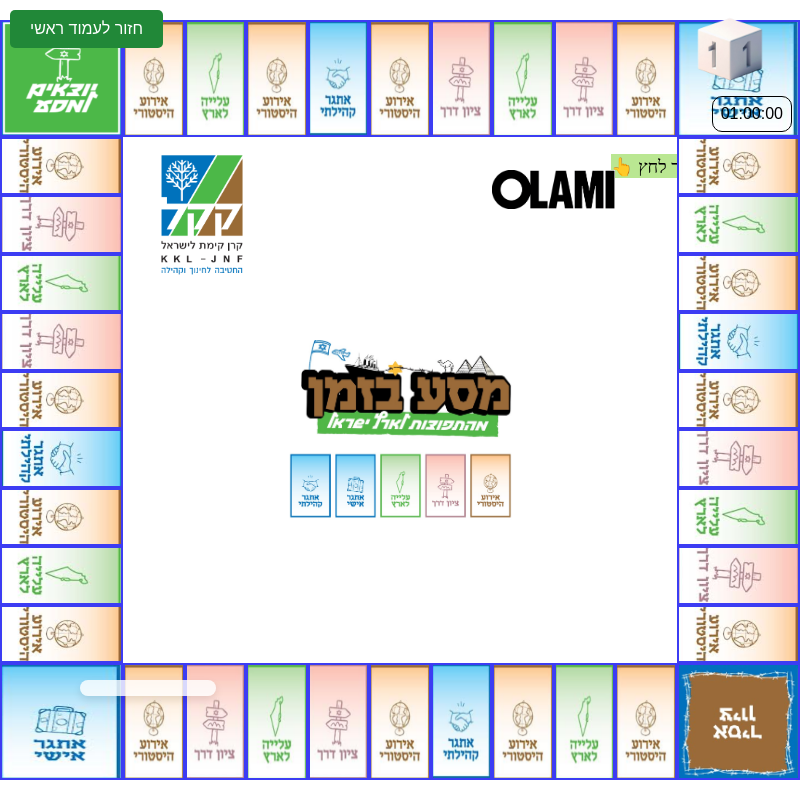
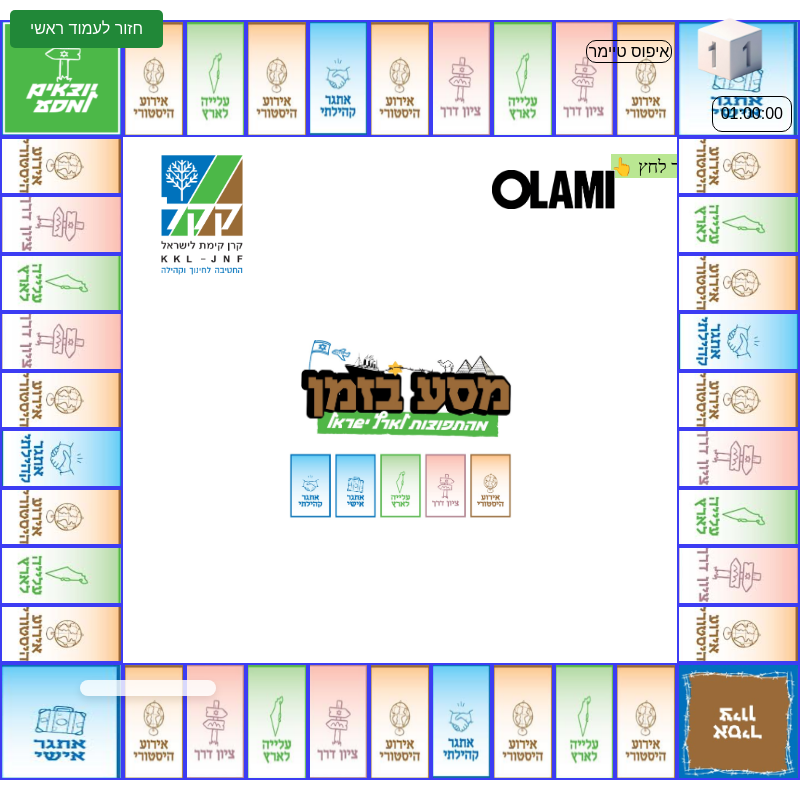
Before and after one commit to diasporaGame/gameHebrew, an Electron app: page play-group.html in a window 800 px wide. Drawn offline with Linux system fonts and the light colour scheme.

Commit message:
Update play-group.html

```diff
--- a/play-group.html
+++ b/play-group.html
@@ -16,12 +16,20 @@
             </div>
             <div class="timer-container">
                 <div id="timer" class="timer">1:00:00</div>
-                 <div id="reset">איפוס טיימר</div>
-
             </div>
         </div>
          <p class="timer-press">👆 להפעלת הטיימר לחץ</p>
             <div id="player-order-message"></div>
+    </div> -->
+    <!-- <div id="headerr">
+        <div class="dice" id="dice">
+            <img src="./assets/dice-1.png" alt="Dice Face" id="diceImage">
+        </div>
+        <div class="timer-container">
+            <div id="timer" class="timer">01:00:00</div>
+            <div id="reset">איפוס טיימר</div>
+
+        </div>
     </div> -->
     <div id="headerr">
         <div class="dice" id="dice">
@@ -30,6 +38,7 @@
         <div class="timer-container">
             <div id="timer" class="timer">01:00:00</div>
         </div>
+        <div id="reset">איפוס טיימר</div>
     </div>
     <p class="timer-press">👆 להפעלת הטיימר לחץ</p>
 
```
